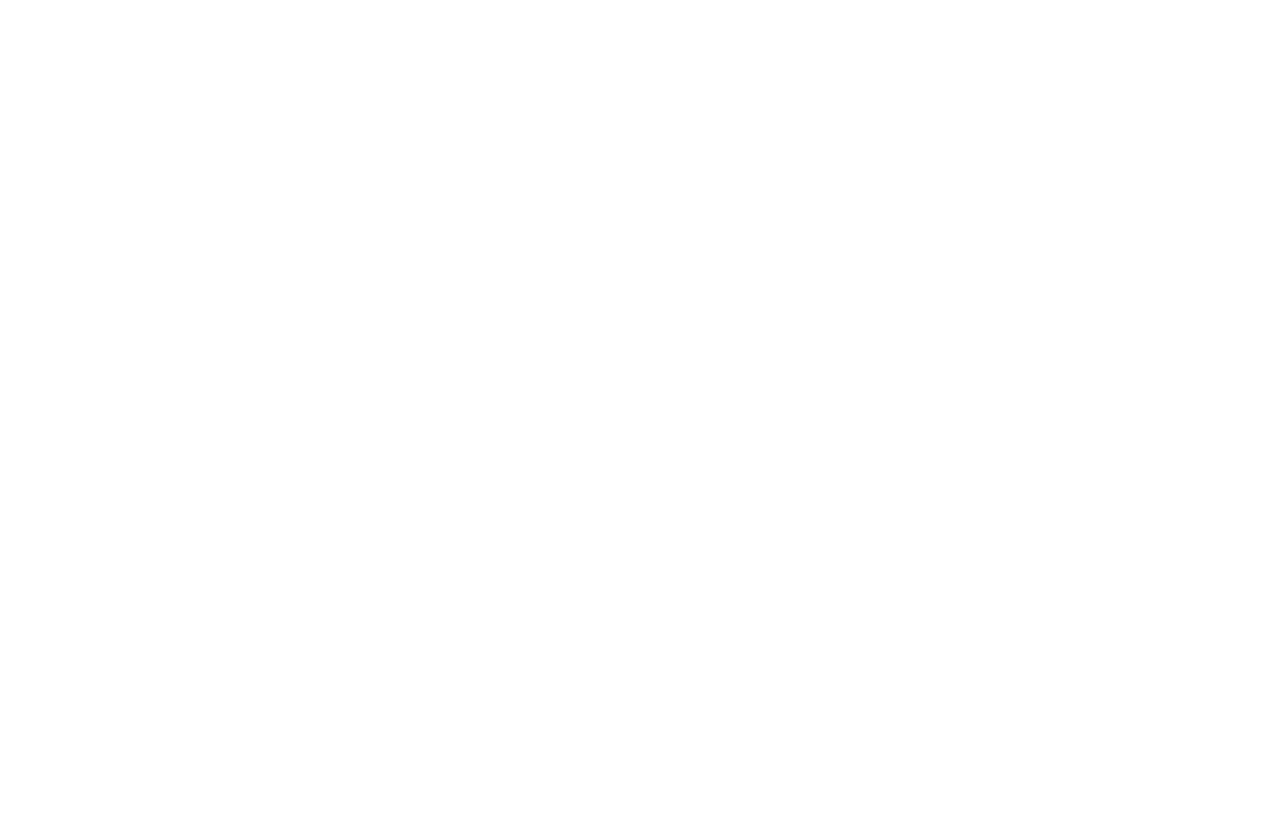
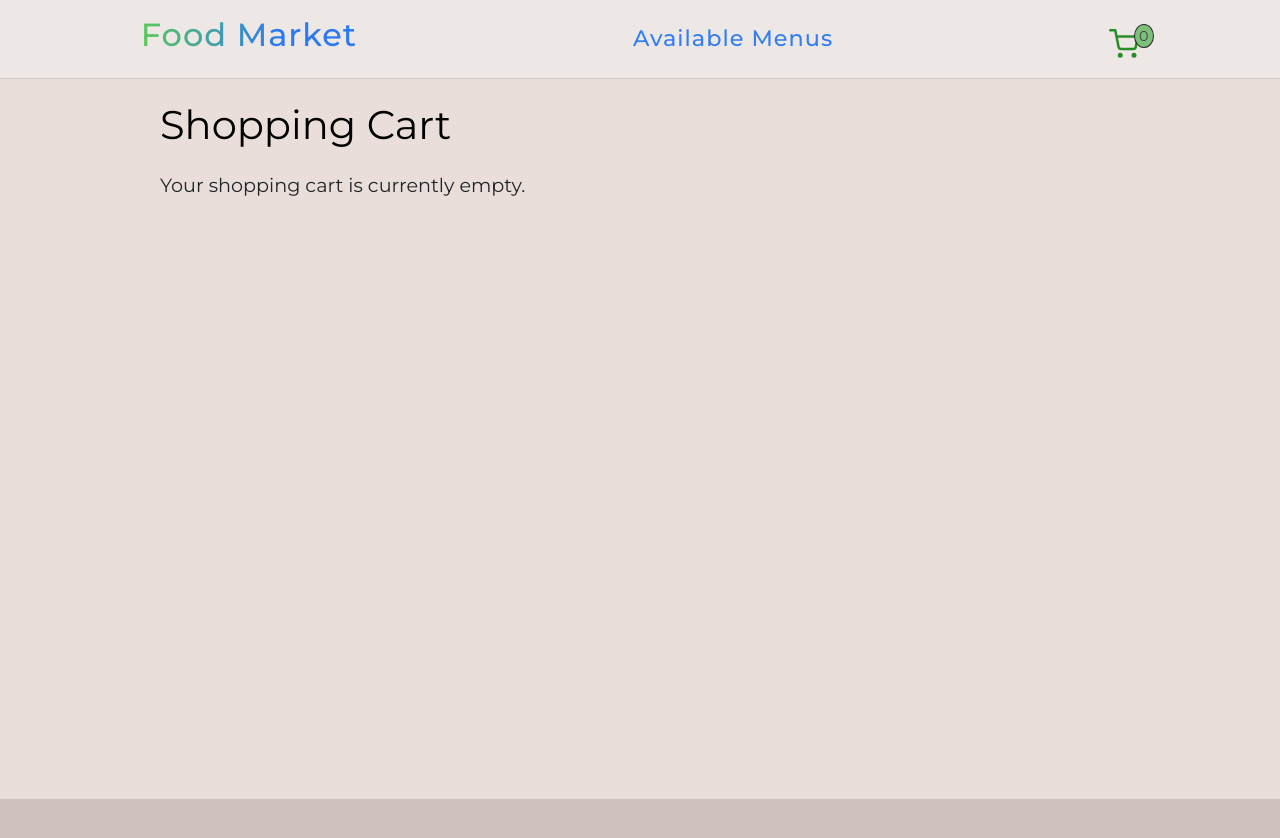
Before and after one commit to Iryna-kramar/food-delivery_app, a React (Create React App) app: page /cart in a window 1280 px wide. Shown: the top 838 px of the page. Before the commit the page ends 800 px from the top, so only its background shows below. Built offline with nearby package versions, Linux system fonts and the light colour scheme.

Commit message:
Cart created

```diff
--- a/src/App.js
+++ b/src/App.js
@@ -3,21 +3,23 @@
 import Main from "./components/Main";
 import MenuItems from "./features/menuItems/MenuItems";
 import Products from "./features/products/Products";
-import useLocalStorage from "../src/hooks/useLocalStorage";
+import useLocalStorage from "./hooks/useLocalStorage";
+import CartContext from "./context/CartContext";
+import Cart from "./features/cart/Cart";
 
 function App() {
   const [items, setItems] = useLocalStorage("cartItems", []);
 
   return (
     <div>
-      <Routes>
-        <Route path="/" element={<Main />} />
-        <Route path="/menu" element={<MenuItems />} />
-        <Route
-          path="/products"
-          element={<Products items={items} setItems={setItems} />}
-        />
-      </Routes>
+      <CartContext.Provider value={{ items, setItems }}>
+        <Routes>
+          <Route path="/" element={<Main />} />
+          <Route path="/menu" element={<MenuItems />} />
+          <Route path="/products" element={<Products />} />
+          <Route path="/cart" element={<Cart />} />
+        </Routes>
+      </CartContext.Provider>
     </div>
   );
 }
--- a/src/components/Header.js
+++ b/src/components/Header.js
@@ -1,9 +1,25 @@
-import React from "react";
-import { Link } from "react-router-dom";
-import { FiShoppingCart } from 'react-icons/fi';
+import React, {useEffect, useContext} from "react";
+import { Link, useNavigate } from "react-router-dom";
+import { FiShoppingCart } from "react-icons/fi";
+import CartContext from '../context/CartContext';
+import { useDispatch, useSelector } from "react-redux";
+import { setCart } from "../features/cart/cartSlice";
+
 
 const Header = ({ showCart = false, cartCount = 0 }) => {
+  const { items } = useContext(CartContext);
+  const dispatch = useDispatch();
+  const navigate = useNavigate();
+
+  useEffect(() => {
+    dispatch(setCart(items));
+  }, []);
+
   const displayStyle = { display: `${showCart ? "block" : "none"}` };
+
+  const handleRedirect = () => {
+    navigate("/cart");
+  };
 
   return (
     <nav>
@@ -13,17 +29,20 @@
             <h1>Food Market</h1>
           </Link>
         </div>
-        <div className="cart-icon" style={displayStyle}>
-            <FiShoppingCart size="30" color="green" className="cart-logo"/>
-            <span className="cart-count">{cartCount}</span>
+        <div
+          className="cart-icon"
+          style={displayStyle}
+          onClick={handleRedirect}
+        >
+          <FiShoppingCart size="30" color="green" className="cart-logo" />
+          <span className="cart-count">{cartCount}</span>
         </div>
         <div className="menu-link" style={displayStyle}>
-            <Link to="/menu">Available Menus</Link>
+          <Link to="/menu">Available Menus</Link>
         </div>
       </header>
     </nav>
   );
 };
 
-
 export default Header;
--- a/src/components/ToppingModal.js
+++ b/src/components/ToppingModal.js
@@ -1,6 +1,6 @@
 import React from 'react';
 import { Modal, Button } from 'react-bootstrap';
-import { getFormattedPrice, getFormattedTopping } from '../utils/functions';
+import { getFormattedPrice, getFormattedToppings } from '../utils/functions';
 
 const ToppingsModal = ({
   showModal,
@@ -38,7 +38,7 @@
                     onChange={() => handleToppingsSelection(index)}
                   />{' '}
                   <label htmlFor={`custom-checkbox-${index}`}>
-                    {getFormattedTopping(name)}
+                    {getFormattedToppings(name)}
                   </label>
                 </div>
                 <div className="right-section">{getFormattedPrice(price)}</div>
--- /dev/null
+++ b/src/context/CartContext.js
@@ -0,0 +1,5 @@
+import React from 'react';
+
+const CartContext = React.createContext();
+
+export default CartContext;
--- a/src/features/cart/cart.js
+++ b/src/features/cart/cart.js
@@ -1,9 +1,192 @@
-import React from 'react'
+import React, { useState, useEffect, useContext } from "react";
+import { useNavigate } from "react-router-dom";
+import CartContext from '../../context/CartContext';
+import { TiDelete } from "react-icons/ti";
+import { removeFromCart } from "../cart/cartSlice";
+import { getFormattedPrice, getFormattedToppings } from "../../utils/functions";
+import Layout from "../../components/Layout";
+import { getAllProducts } from "../products/productsSlice";
+import { useDispatch, useSelector } from "react-redux";
+import { unwrapResult } from "@reduxjs/toolkit";
+import { CURRENCY } from "../../utils/constants";
 
-function Cart() {
+const Cart = () => {
+  const { items, setItems } = useContext(CartContext);
+  const dispatch = useDispatch();
+  const navigate = useNavigate();
+
+  const products = useSelector((state) => state.products.data);
+  const cart = useSelector((state) => state.cart.data);
+  const failed = useSelector((state) => state.products.isFailed);
+  const toppings = useSelector((state) => state.toppings.data);
+
+  const [cartProducts, setCartProducts] = useState(() => cart);
+  const [errorMsg, setErrorMsg] = useState("");
+
+
+  useEffect(() => {
+    dispatch(getAllProducts());
+  }, []);
+
+  useEffect(() => {
+    if (failed) {
+      setErrorMsg("Something went wrong. Try again later.");
+    } else {
+      setErrorMsg("");
+    }
+  }, [failed]);
+
+  useEffect(() => {
+    if (cart.length === 0 || items.length !== cart.length) {
+      if (items.length > cart.length) {
+        setCartProducts(items);
+      } else {
+        setCartProducts(cart);
+      }
+    }
+  }, []);
+
+  const removeItemFromCart = (id) => {
+    try {
+      const action = dispatch(removeFromCart(id));
+      const { type } = unwrapResult(action);
+      if (type === "cart/removeFromCart/fulfilled") {
+        const filteredProducts = cartProducts.filter((item) => item.id !== id);
+        setItems(filteredProducts);
+        setCartProducts(filteredProducts);
+      }
+    } catch (error) {
+      console.log("Error while removing item from cart:", error);
+    }
+  };
+
+  const doCheckout = (event) => {
+    event.preventDefault();
+    const oosItems = [];
+    cart.forEach((cartItem) => {
+      const item = products.find((product) => product.id === cartItem.id);
+      if (item.quantity === 0) {
+        oosItems.push(item.name);
+      }
+    });
+    if (oosItems.length === 0) {
+      setErrorMsg("");
+      navigate("/checkout");
+    } else {
+      setErrorMsg(
+        `${oosItems.join(", ")} ${
+          oosItems.length > 1 ? "are" : "is"
+        } out of stock. Please remove to proceed.`
+      );
+    }
+  };
+
   return (
-    <div>cart</div>
-  )
-}
+    <Layout cartCount={items.length}>
+      <div className="main-title">Shopping Cart</div>
+      {cartProducts.length > 0 ? (
+        <React.Fragment>
+          {errorMsg !== "" && <p className="oosMsg">{errorMsg}</p>}
+          <div className="shopping-cart">
+            <ul className="cart-items">
+              {cartProducts.map(
+                (
+                  {
+                    id,
+                    title,
+                    quantity,
+                    image,
+                    price,
+                    toppings = [],
+                    category,
+                  },
+                  index
+                ) => {
+                  let formattedToppings = [];
+                  const isPizzaCategory = category === "pizza";
+                  if (isPizzaCategory) {
+                    formattedToppings = getFormattedToppings(toppings);
+                  }
+                  return (
+                    <li key={index} className="cart-item">
+                      <div>
+                        <img src={image} alt={title} className="cart-img" />
+                      </div>
+                      <div className="p-top flex-grow-1 product-info">
+                        <h6>{title}</h6>
+                        {isPizzaCategory ? (
+                          formattedToppings.length > 0 ? (
+                            <p>
+                              <span style={{ fontWeight: "500" }}>
+                                Toppings:
+                              </span>{" "}
+                              <span className="selected-toppings">
+                                {formattedToppings.join(", ")}
+                              </span>
+                            </p>
+                          ) : (
+                            <p>
+                              <span style={{ fontWeight: "500" }}>
+                                Toppings:
+                              </span>{" "}
+                              Not selected
+                            </p>
+                          )
+                        ) : null}
+                      </div>
+                      <div className="p-top qty">Qty: {quantity}</div>
+                      <div className="p-top price">
+                        {CURRENCY} {price.toFixed(2)}
+                      </div>
+                      <div className="p-top">
+                        <TiDelete
+                          color="#000"
+                          size="25"
+                          className="delete-item"
+                          onClick={() => removeItemFromCart(id)}
+                        />
+                      </div>
+                    </li>
+                  );
+                }
+              )}
+            </ul>
+            <div className="cart-summary">
+              <div className="summary-header">
+                <h6>Order Summary</h6>
+              </div>
+              <div>
+                <div>Number of items</div> <div>{cartProducts.length}</div>
+              </div>
+              <div className="summary-total">
+                <div>Total amount</div>
+                <div>
+                  {getFormattedPrice(
+                    cartProducts.reduce((sum, item) => {
+                      return sum + item.price * item.quantity;
+                    }, 0)
+                  )}
+                </div>
+              </div>
+              <div>
+                <a
+                  href="/#"
+                  onClick={doCheckout}
+                  className="action-btn checkout-btn"
+                >
+                  Checkout
+                </a>
+              </div>
+            </div>
+          </div>
+        </React.Fragment>
+      ) : (
+        <div className="shopping-cart">
+          <p className="no-items">Your shopping cart is currently empty.</p>
+        </div>
+      )}
+    </Layout>
+  );
+};
 
-export default Cart
+export default Cart;
--- a/src/features/products/Products.js
+++ b/src/features/products/Products.js
@@ -1,9 +1,10 @@
-import React, { useState, useEffect, useRef } from "react";
+import React, { useState, useEffect, useRef, useContext } from "react";
 import { useSelector, useDispatch } from "react-redux";
 import { getAllProducts } from "./productsSlice";
 import { getToppings } from "./toppingsSlice";
 import Product from "../../components/Product";
 import { useNavigate, useLocation } from "react-router-dom";
+import CartContext from '../../context/CartContext';
 import { getQueryStringValue } from "../../utils/functions";
 import ToppingsModal from "../../components/ToppingModal";
 import Layout from "../../components/Layout";
@@ -11,11 +12,12 @@
 import "react-toastify/dist/ReactToastify.css";
 import { toast } from "react-toastify";
 
-const Products = ({items, setItems}) => {
+const Products = () => {
   const dispatch = useDispatch();
+  const { items, setItems } = useContext(CartContext);
   const products = useSelector((state) => state.products.data);
-  const loading = useSelector((state) => state.products.loading);
-  const error = useSelector((state) => state.products.error);
+  const loading = useSelector((state) => state.products.isLoading);
+  const failed = useSelector((state) => state.products.isFailed);
   const toppings = useSelector((state) => state.toppings.data);
   const cart = useSelector((state) => state.cart.data);
 
@@ -255,7 +257,7 @@
     );
   }
 
-  if (error) {
+  if (failed) {
     return (
       <div>
         <p className="error-msg">
--- a/src/utils/functions.js
+++ b/src/utils/functions.js
@@ -8,4 +8,6 @@
   return params.get(search);
 };
 
-export const getFormattedTopping = (topping) => topping.split('_').join(' ');
+export const getFormattedToppings = (toppings) => {
+  return toppings.map((topping) => topping.split('_').join(' '));
+};
```
Also changed, not shown: src/components/Product.js (+0 -30 lines), src/features/products/productsSlice.js (+33 -8 lines).
